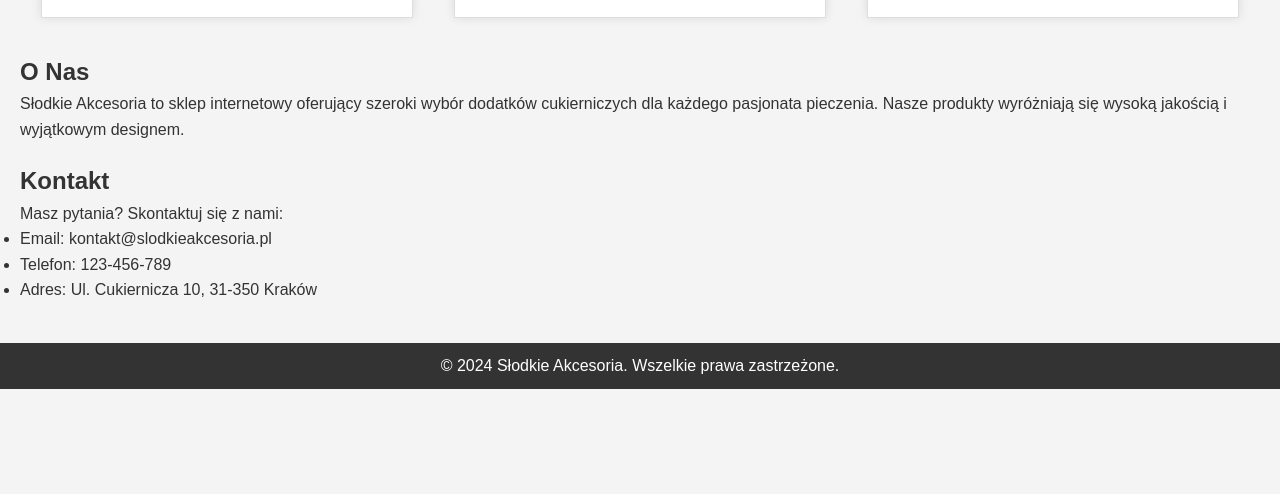
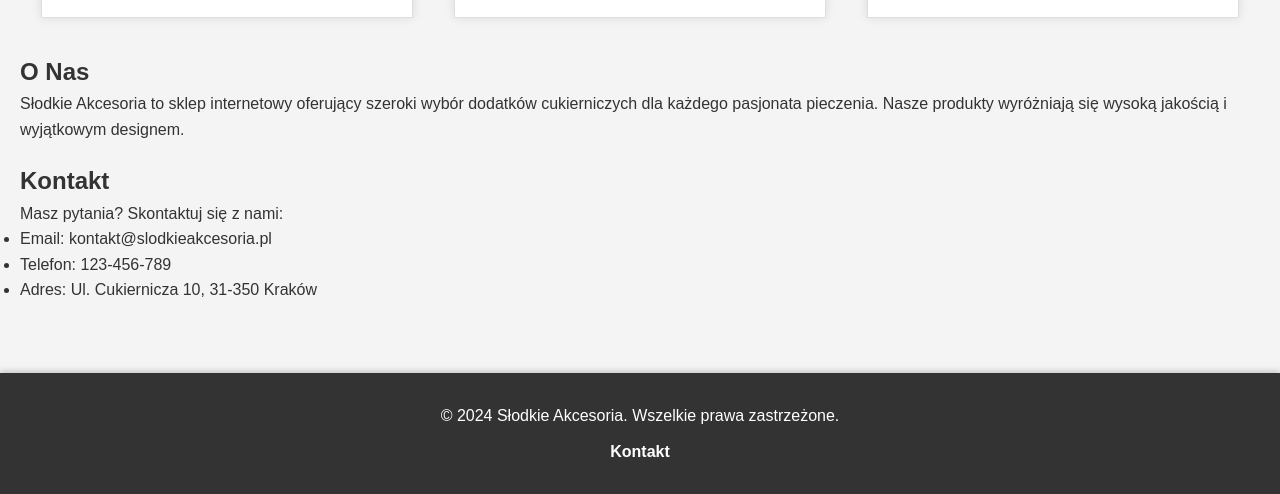
Before and after one commit to sakagnieszka/Sweet-Accessories, a plain HTML site: page index.html in a window 1280 px wide. Shown: the part 624-1118 px from the top of the page. Before the commit the page ends 1013 px from the top, so only its background shows below. Drawn offline with Linux system fonts and the light colour scheme.

Commit message:
Footer styling updates

```diff
--- a/index.html
+++ b/index.html
@@ -66,6 +66,7 @@
 
     <footer>
         <p>&copy; 2024 Słodkie Akcesoria. Wszelkie prawa zastrzeżone.</p>
+        <p><a href="#kontakt">Kontakt</a></p>
     </footer>
 </body>
 </html>
--- a/style.css
+++ b/style.css
@@ -90,10 +90,20 @@ footer {
   background-color: #333;
   color: white;
   text-align: center;
-  padding: 10px;
-  position: relative;
-  bottom: 0;
-  width: 100%;
+  padding: 20px;
+ margin-top: 30px;
+  box-shadow: 0 -2px 6px rgba(0, 0, 0, 0.2);
+}
+footer p {
+    margin: 10px 0;
+}
+footer a {
+    color: white;
+    text-decoration: none;
+    font-weight: bold;
+}
+footer a:hover {
+    text-decoration: underline;
 }
 @media (max-width: 1024px) {
     header nav h1 {
```
